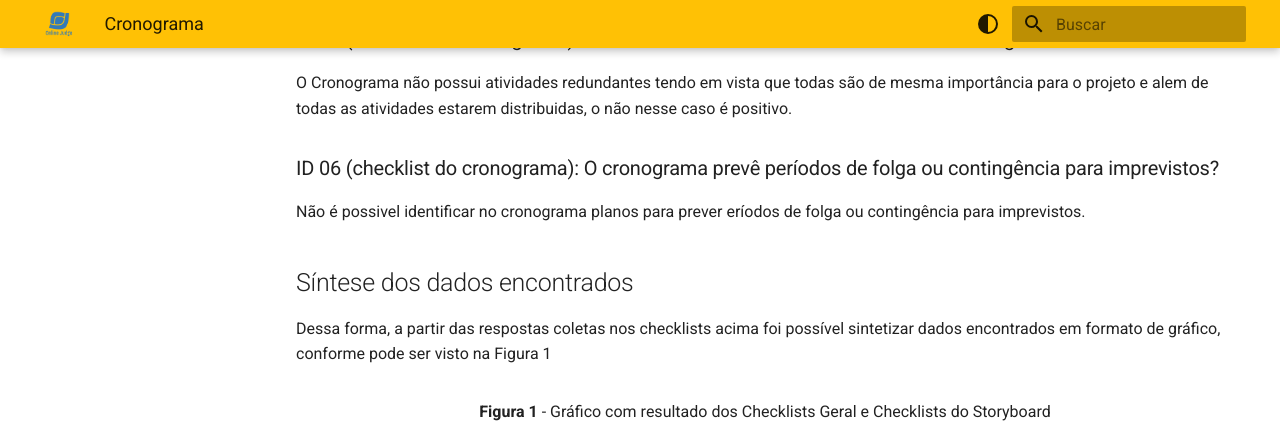
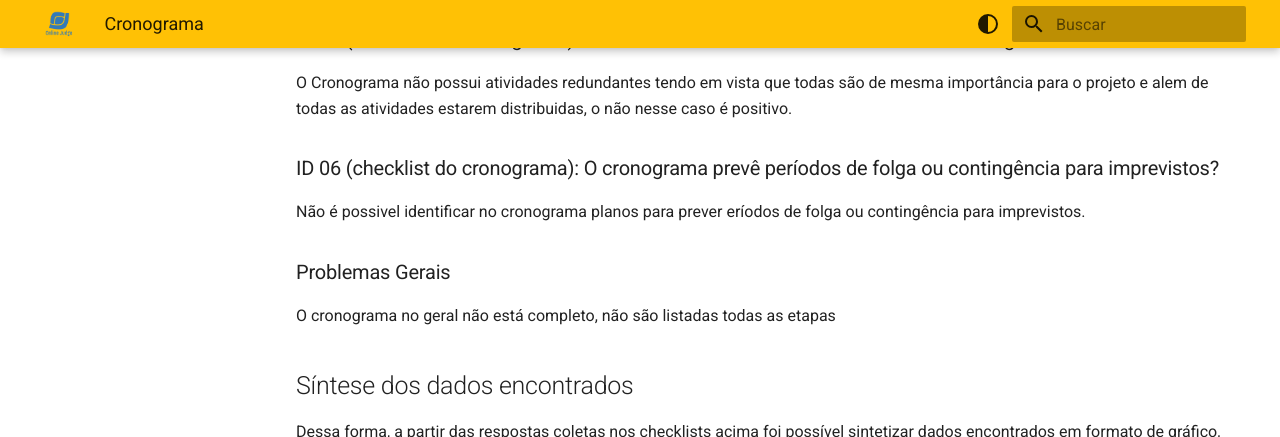
Before and after one commit to Interacao-Humano-Computador/2023.2-OnlineJudge, an MkDocs documentation site: the page built from docs/verificacao/grupo_8/etapa_1/verificacao-cronograma.md, in a window 1280 px wide and 900 px high, scrolled down 1583 px, cut to the strip 0-437 px from the top of the window. Built offline with MkDocs 1.6.1 and Material for MkDocs 9.7.7, drawn with Linux system fonts in a browser that asks for light colours.

Commit message:
verificacao etapa 1

```diff
--- a/docs/verificacao/grupo_8/etapa_1/verificacao-cronograma.md
+++ b/docs/verificacao/grupo_8/etapa_1/verificacao-cronograma.md
@@ -71,6 +71,10 @@ O Cronograma não possui atividades redundantes tendo em vista que todas são de
 
 Não é possivel identificar no cronograma planos para prever eríodos de folga ou contingência para imprevistos.
 
+### Problemas Gerais
+
+O cronograma no geral não está completo, não são listadas todas as etapas
+
 ## Síntese dos dados encontrados
 
 Dessa forma, a partir das respostas coletas nos checklists acima foi possível sintetizar dados encontrados em formato de gráfico, conforme pode ser visto na Figura 1
```
